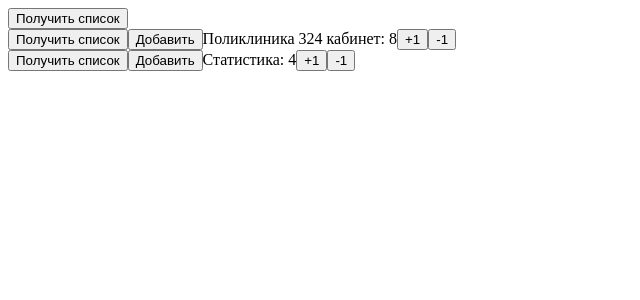
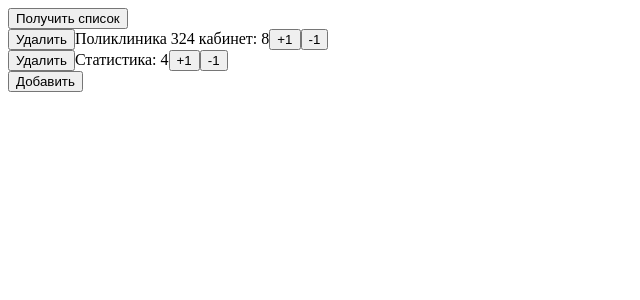
Before and after one commit to Boowar/league-of-question, a React (Create React App) app: page / in a window 1280 px wide. Shown: the top 300 px of the page, without its empty margins (0-640 px from the left). Built offline with nearby package versions, Linux system fonts and the light colour scheme.

Commit message:
add new item

```diff
--- a/src/components/Item.tsx
+++ b/src/components/Item.tsx
@@ -5,15 +5,15 @@ interface ItemProps {
   id: number | string
   name: string
   count: number
+  onClick: any
 }
 
 const Item:FC<ItemProps> = (props) => {
-  const {incCountItem, decCountItem, fetchItems, addItem} = useActions()
-
+  const {incCountItem, decCountItem, delItem} = useActions()
+  console.log(props)
   return (
     <div>
-    <button onClick={()=> fetchItems()}>Получить список</button>
-    <button onClick={()=> addItem(String(prompt()))}>Добавить</button>
+    <button onClick={()=> delItem(props.id)}>Удалить</button>
     {props.name}: {props.count}
     <button onClick={()=> incCountItem(props.id)}>+1</button>
     <button onClick={()=> decCountItem(props.id)}>-1</button>
--- a/src/pages/Main.tsx
+++ b/src/pages/Main.tsx
@@ -3,11 +3,13 @@ import {FC, useEffect} from 'react';
 import Item from '../components/Item';
 import { useActions } from '../hooks/useActions';
 import { useTypedSelector } from '../hooks/useTypedSelector';
+import { IItem } from "../models/IItem";
 
 const Main: FC = () => {
     const {items} = useTypedSelector(state => state.item)
     console.log('main items',items)
-    const {fetchItems} = useActions()
+    const {fetchItems, addItem, delItem} = useActions()
+    const removeItem = (item: IItem) => delItem(item)
     useEffect( () => {
         fetchItems()
       }, [])
@@ -16,8 +18,10 @@ const Main: FC = () => {
             <Row justify="center" align="middle" className="h100">
             <button onClick={()=> fetchItems()}>Получить список</button>
             {items.map( (item, index) =>
-             <Item id={item.id} name={item.name} count={item.count} key={index + item.name}/>
+             <div onClick={() => removeItem(item)}><Item id={item.id} name={item.name} count={item.count} key={index + item.name}
+             onClick={delItem}/></div>
             )}
+            <button onClick={()=> addItem(String(prompt()))}>Добавить</button>
             </Row>
         </Layout>
 
--- a/src/store/redusers/item/action-creators.ts
+++ b/src/store/redusers/item/action-creators.ts
@@ -1,11 +1,12 @@
 import ItemService from "../../../api/ItemService";
 import { IItem } from "../../../models/IItem";
 import {AppDispatch} from "../../index";
-import {IncCountItemAction, DecCountItemAction, ItemActionEnum, SetErrorAction, SetItemAction, AddItemAction} from './types'
+import {IncCountItemAction, DecCountItemAction, ItemActionEnum, SetErrorAction, SetItemAction, AddItemAction, DelItemAction} from './types'
 
 export const ItemActionCreators = {
 setItem: (payload: Array<IItem>): SetItemAction => ({type: ItemActionEnum.SET_ITEM, payload}),
 addItem: (payload: string): AddItemAction => ({type: ItemActionEnum.ADD_ITEM, payload}),
+delItem: (payload: any): DelItemAction => ({type: ItemActionEnum.DEL_ITEM, payload}),
 setError: (payload: string): SetErrorAction => ({type: ItemActionEnum.SET_ERROR, payload}),
 incCountItem: (payload: number | string): IncCountItemAction => ({type: ItemActionEnum.INC_COUNT_ITEM, payload}),
 decCountItem: (payload: number | string): DecCountItemAction => ({type: ItemActionEnum.DEC_COUNT_ITEM, payload}),
--- a/src/store/redusers/item/index.ts
+++ b/src/store/redusers/item/index.ts
@@ -12,7 +12,8 @@ export default function itemReducer(state = initialState, action: ItemAction): I
             console.log('state!@',state)
             return {...state,  items: [...state.items, newItem]}
         case ItemActionEnum.DEL_ITEM:
-            return {...state,  }
+            console.log('delItem', action.payload)
+            return {...state,  items: state.items.filter(item => item.id !== action.payload.id)}
         case ItemActionEnum.SET_ITEM:
             return {...state,  items: action.payload}
         case ItemActionEnum.INC_COUNT_ITEM:
--- a/src/store/redusers/item/types.ts
+++ b/src/store/redusers/item/types.ts
@@ -25,7 +25,7 @@ export interface AddItemAction {
 
 export interface DelItemAction {
     type: ItemActionEnum.DEL_ITEM;
-    payload: Array<IItem> | [];
+    payload: Array<IItem> | [] | any;
 }
 
 export interface SetErrorAction {
```
